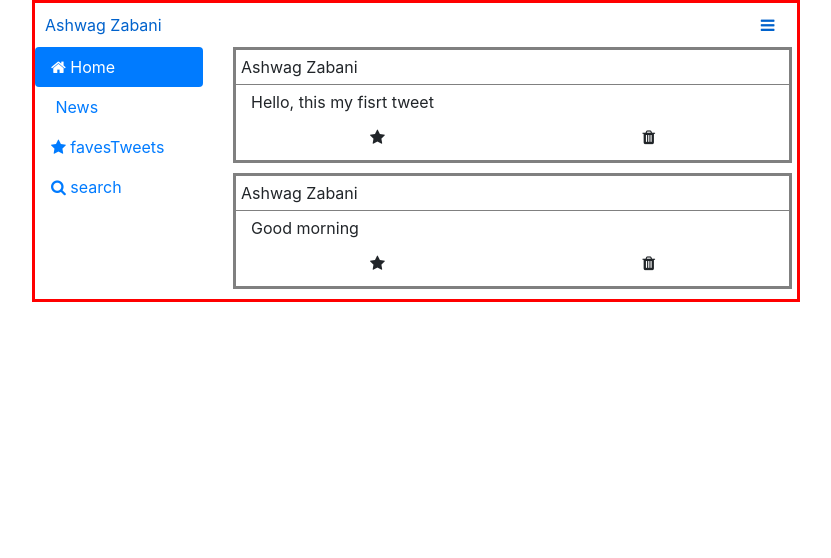
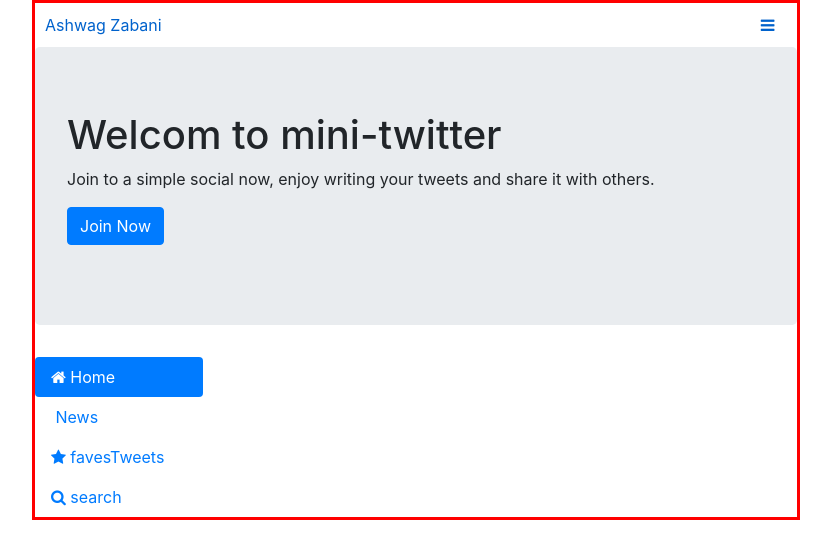
Before and after one commit to ashwagzabani/Mini-Twitter, a React (Create React App) app in the folder mini-twitter/: page / in a window 1280 px wide. Shown: the top 558 px of the page, without its empty margins (224-1055 px from the left). Built offline with nearby package versions, Linux system fonts and the light colour scheme.

Commit message:
create landing page and add inital code

```diff
--- a/mini-twitter/src/App.js
+++ b/mini-twitter/src/App.js
@@ -10,16 +10,26 @@ import Home from './components/Home';
 import News from './components/News';
 import Search from './components/Search';
 import FavesTweets from './components/Faves-tweets';
+
 import '../node_modules/bootstrap/dist/css/bootstrap.min.css'
-import Tab from 'react-bootstrap/Tab'
-import Row from 'react-bootstrap/Row'
-import Col from 'react-bootstrap/Col'
-import Nav from 'react-bootstrap/Nav'
-import Popover from 'react-bootstrap/Popover'
-import OverlayTrigger from 'react-bootstrap/OverlayTrigger'
-import Dropdown from 'react-bootstrap/Dropdown'
+import {
+  Tab,
+  Row,
+  Col,
+  Nav,
+  Popover,
+  OverlayTrigger,
+  Dropdown
+} from 'react-bootstrap'
+// import Row from 'react-bootstrap/Row'
+// import Col from 'react-bootstrap/Col'
+// import Nav from 'react-bootstrap/Nav'
+// import Popover from 'react-bootstrap/Popover'
+// import OverlayTrigger from 'react-bootstrap/OverlayTrigger'
+// import Dropdown from 'react-bootstrap/Dropdown'
 import 'font-awesome/css/font-awesome.min.css';
 import TwitterDB from './TwitterDB'
+import LandingPage from './components/Landing-page';
 
 class App extends Component {
   render() {
@@ -48,7 +58,7 @@ class App extends Component {
               </span>
             </OverlayTrigger>
           </div>
-
+          <Route exact path="/" component={LandingPage} />
           {/* <Link to='/'>Home</Link> {' || '}
           <Link to='/news'>News</Link> {' || '}
           <Link to='/search'>Search</Link> {' || '}
@@ -59,7 +69,7 @@ class App extends Component {
               <Col sm={3}>
                 <Nav variant="pills" className="flex-column">
                   <Nav.Item>
-                    <Nav.Link as={Link} to="/" eventKey="Home" ><i className="fa fa-home"></i>{'  '}Home</Nav.Link>
+                    <Nav.Link as={Link} to="/home" eventKey="Home" ><i className="fa fa-home"></i>{'  '}Home</Nav.Link>
                   </Nav.Item>
                   <Nav.Item>
                     <Nav.Link as={Link} to="/news" eventKey="News" ><i className="fa fa-newspaper"></i>{'  '}News</Nav.Link>
@@ -80,7 +90,7 @@ class App extends Component {
                   <Tab.Pane eventKey="second">
                     <Route path='/news' component={News} />
                   </Tab.Pane> */}
-                  <Route exact path='/' component={Home} />
+                  <Route exact path='/home' component={Home} />
                   <Route path='/news' component={News} />
                   <Route path='/search' component={Search} />
                   <Route path='/favesTweets' component={FavesTweets} />
--- /dev/null
+++ b/mini-twitter/src/comonents-style/Landing-page.css
@@ -0,0 +1,3 @@
+.LandingPage{
+
+}
--- /dev/null
+++ b/mini-twitter/src/components/Landing-page.js
@@ -0,0 +1,31 @@
+import React, { Component } from 'react';
+import { Jumbotron, Button } from 'react-bootstrap'
+import {
+    BrowserRouter as Router,
+    Switch,
+    Route,
+    Link
+} from "react-router-dom";
+import Home from './Home'
+
+class LandingPage extends Component {
+    render() {
+        return (
+            <div className="LandingPage">
+                <Jumbotron>
+                    <h1>Welcom to mini-twitter</h1>
+                    <p>
+                        Join to a simple social now, enjoy writing your tweets and share it with others.
+                    </p>
+                    <p>
+                        <Button variant="primary" as={Link} to="/home">Join Now</Button>
+                    </p>
+                </Jumbotron>
+                <Route exact path='/home' component={Home} />
+
+            </div>
+        );
+    }
+}
+
+export default LandingPage;
--- a/mini-twitter/src/components/Tweet-row.js
+++ b/mini-twitter/src/components/Tweet-row.js
@@ -1,6 +1,6 @@
 import React, { Component } from 'react';
 import TwitterDB from '../TwitterDB'
-import '../comonents-style/TweetRow.css'
+import '../comonents-style/Tweet-row.css'
 class TweetRow extends Component {
     render() {
         return (
```
Also changed, not shown: mini-twitter/src/comonents-style/Tweet-row.css (renamed from mini-twitter/src/comonents-style/TweetRow.css), 1 other file (tests, documents, lock files or other folders).
